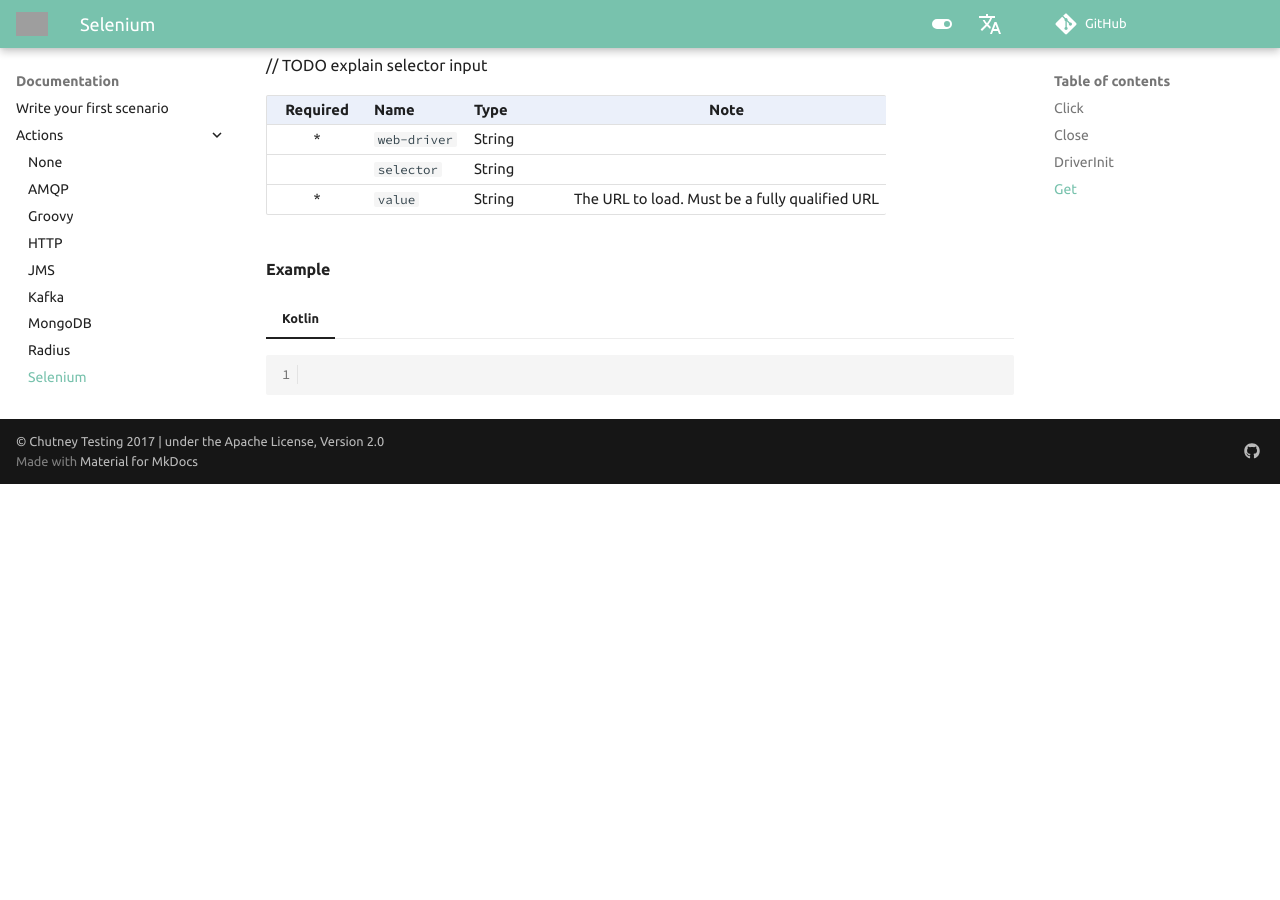
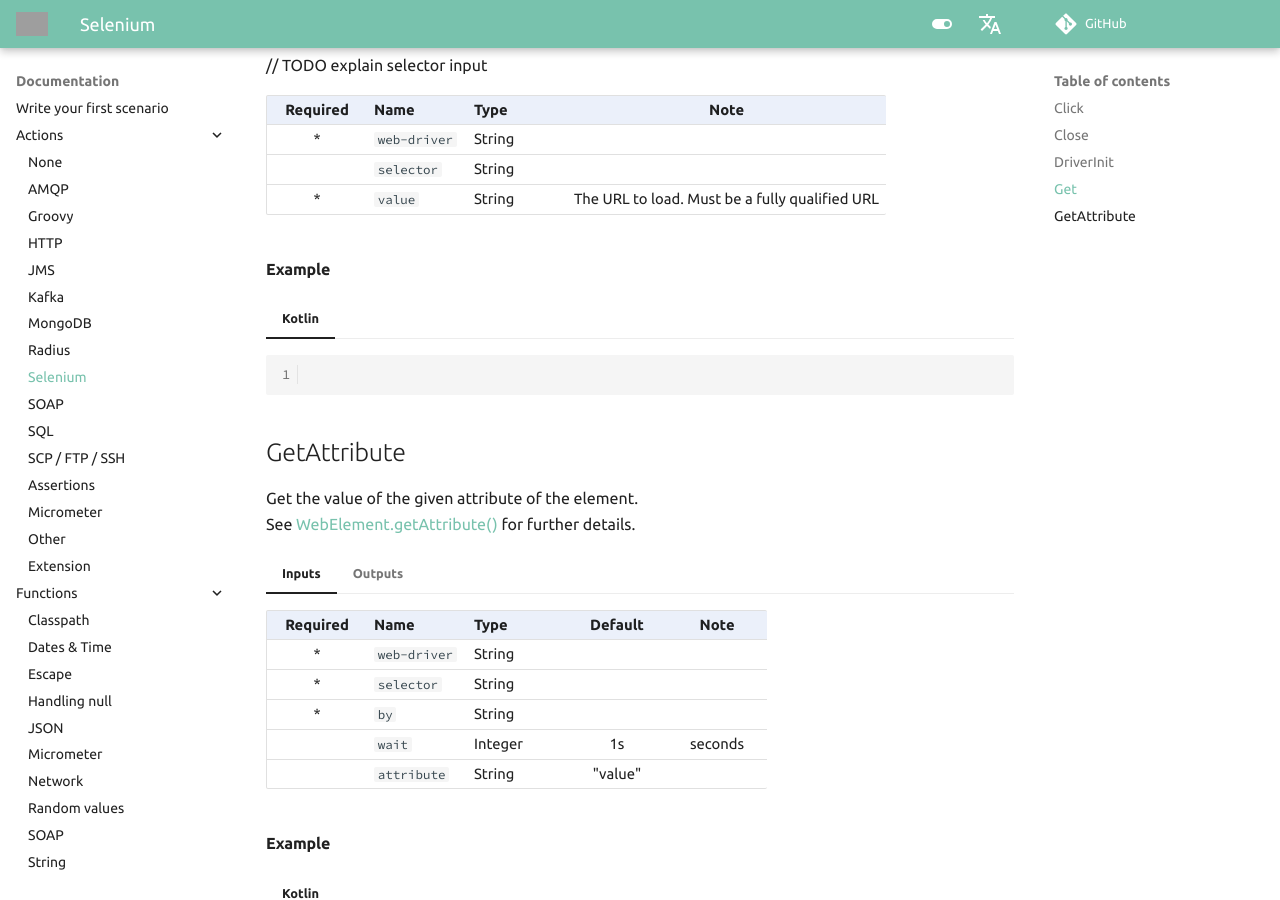
Before and after one commit to chutney-testing/chutney-testing.github.io-legacy, an MkDocs documentation site: the page built from docs/documentation/actions/selenium.md, in a window 1280 px wide and 900 px high, scrolled down 2623 px. Built offline with MkDocs 1.6.1 and Material for MkDocs 9.7.7, drawn with Linux system fonts in a browser that asks for light colours; comment, search, counter and statistics services are not loaded; before the commit the page ends 3107 px from its top, so only the background shows below that; grey boxes are pictures that could not be loaded.

Commit message:
doc: Selenium get attribute

````diff
--- a/docs/documentation/actions/selenium.md
+++ b/docs/documentation/actions/selenium.md
@@ -34,12 +34,12 @@
 
 === "Inputs"
 
-    | Required | Name         | Type    | Default | Note |
-    |:--------:|:-------------|:--------|:-------:|:----:|
-    |    *     | `web-driver` | String  |         |      |
-    |    *     | `selector`   | String  |         |      |
-    |    *     | `by`         | String  |         |      |
-    |          | `wait`       | Integer |   1s    |  1s  |
+    | Required | Name         | Type    | Default |  Note   |
+    |:--------:|:-------------|:--------|:-------:|:-------:|
+    |    *     | `web-driver` | String  |         |         |
+    |    *     | `selector`   | String  |         |         |
+    |    *     | `by`         | String  |         |         |
+    |          | `wait`       | Integer |   1s    | seconds |
 
 
 ### Example
@@ -148,3 +148,30 @@
 === "Kotlin"
 ``` kotlin
 ```
+
+# GetAttribute
+
+Get the value of the given attribute of the element.
+See [WebElement.getAttribute()](https://www.selenium.dev/selenium/docs/api/java/org/openqa/selenium/WebElement.html#getAttribute(java.lang.String)){:target="_blank"} for further details.
+
+=== "Inputs"
+
+    | Required | Name         | Type    | Default |  Note   |
+    |:--------:|:-------------|:--------|:-------:|:-------:|
+    |    *     | `web-driver` | String  |         |         |
+    |    *     | `selector`   | String  |         |         |
+    |    *     | `by`         | String  |         |         |
+    |          | `wait`       | Integer |   1s    | seconds |
+    |          | `attribute`  | String  | "value" |         |
+
+=== "Outputs"
+
+    |         Name           | Type   |
+    |:----------------------:|:-------|
+    | `outputAttributeValue` | String |
+
+### Example
+
+=== "Kotlin"
+``` kotlin
+```
````
